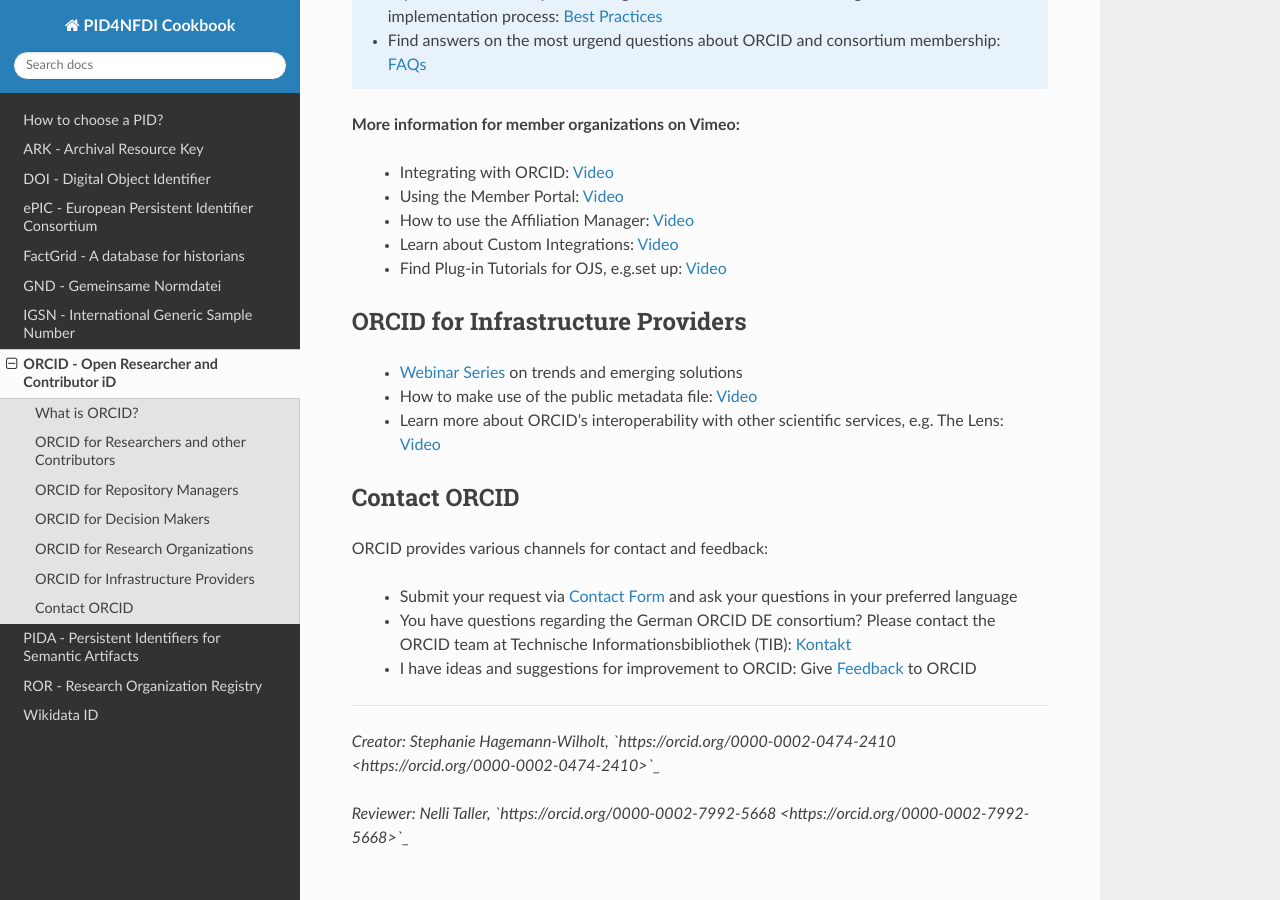
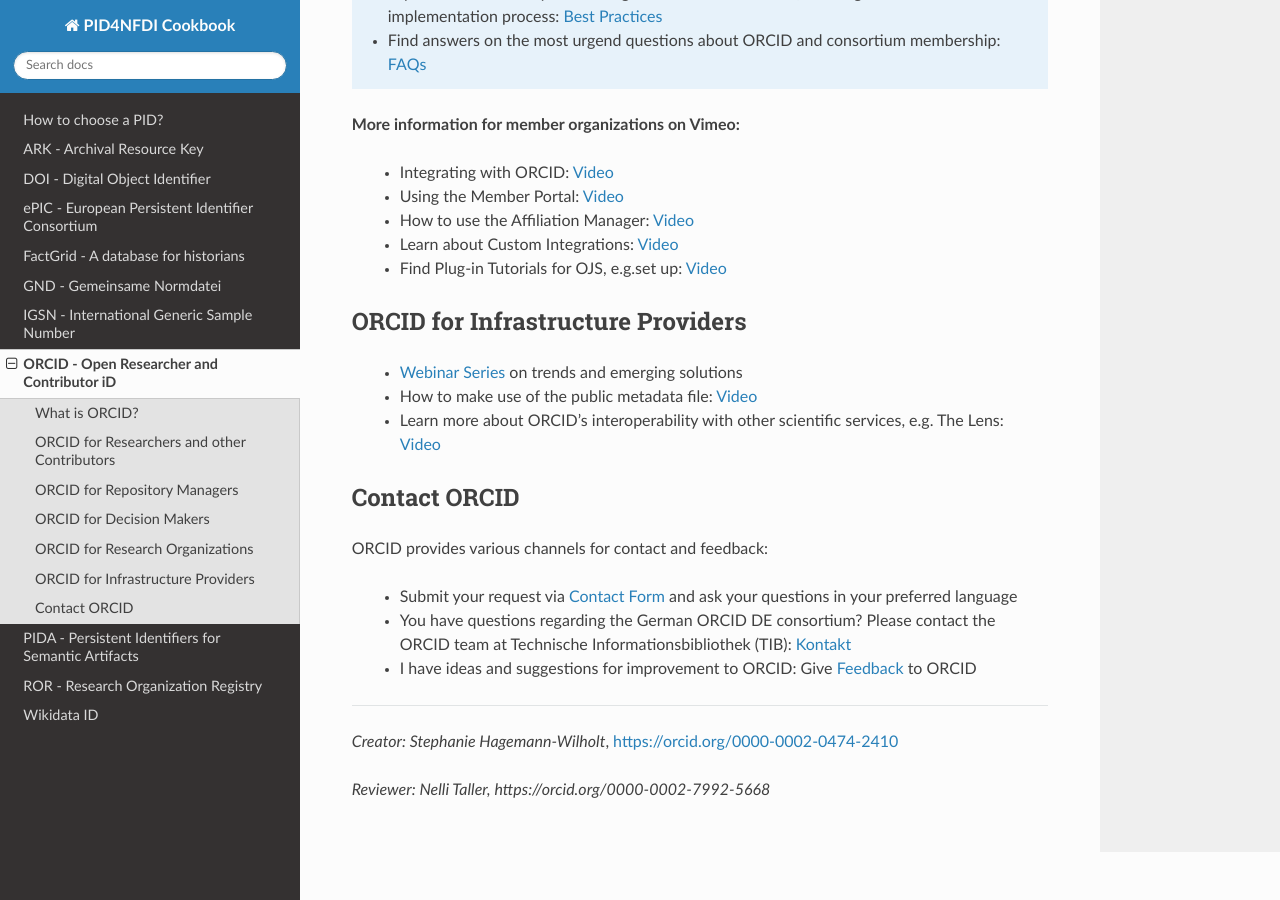
Before and after one commit to stephw-tib/pid4nfdi-training, a Sphinx documentation site: the page built from docs/source/orcid.rst, in a window 1280 px wide and 900 px high, scrolled down 2115 px. Built offline with Sphinx 7.4.7 and the Read the Docs theme 3.1.0, drawn with Linux system fonts in a browser that asks for light colours; pages that are not in the unit, such as notebooks, are missing from menus; some of the changed lines change nothing that is shown.

Commit message:
Update orcid.rst
minor

Signed-off-by: stephw-tib <62946028+stephw-tib@users.noreply.github.com>

```diff
--- a/docs/source/orcid.rst
+++ b/docs/source/orcid.rst
@@ -101,9 +101,9 @@
 
 ----
 
-*Creator: Stephanie Hagemann-Wilholt, `https://orcid.org/0000-0002-0474-2410 <https://orcid.org/0000-0002-0474-2410>`_*
+*Creator: Stephanie Hagemann-Wilholt*, https://orcid.org/0000-0002-0474-2410
 
-*Reviewer: Nelli Taller, `https://orcid.org/0000-0002-7992-5668 <https://orcid.org/0000-0002-7992-5668>`_*
+*Reviewer: Nelli Taller, https://orcid.org/0000-0002-7992-5668*
 
 .. toctree::
 
```
